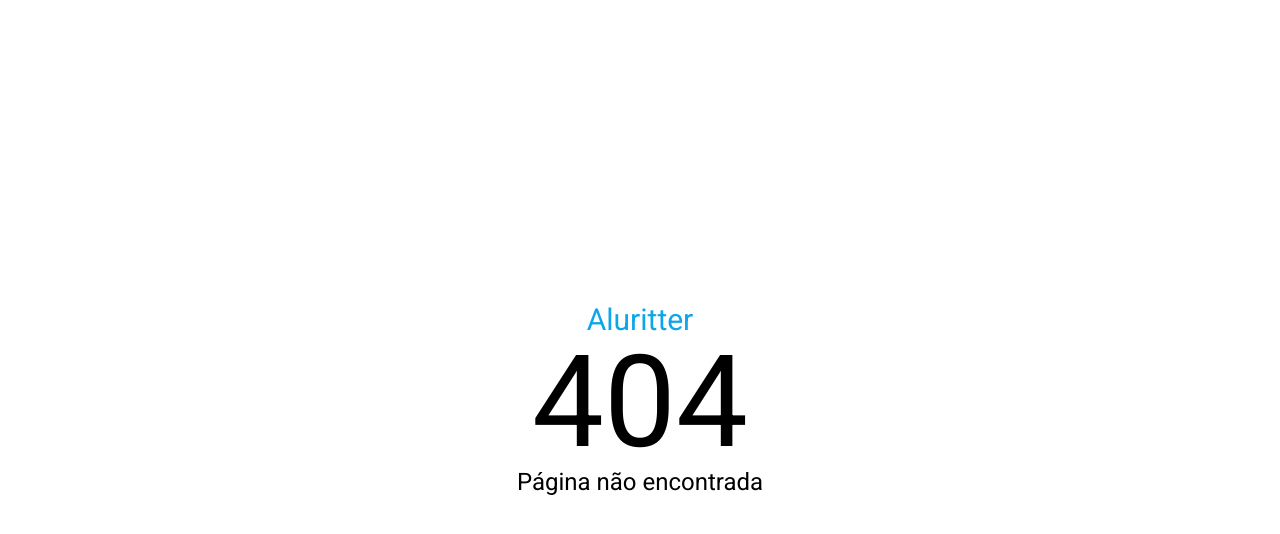
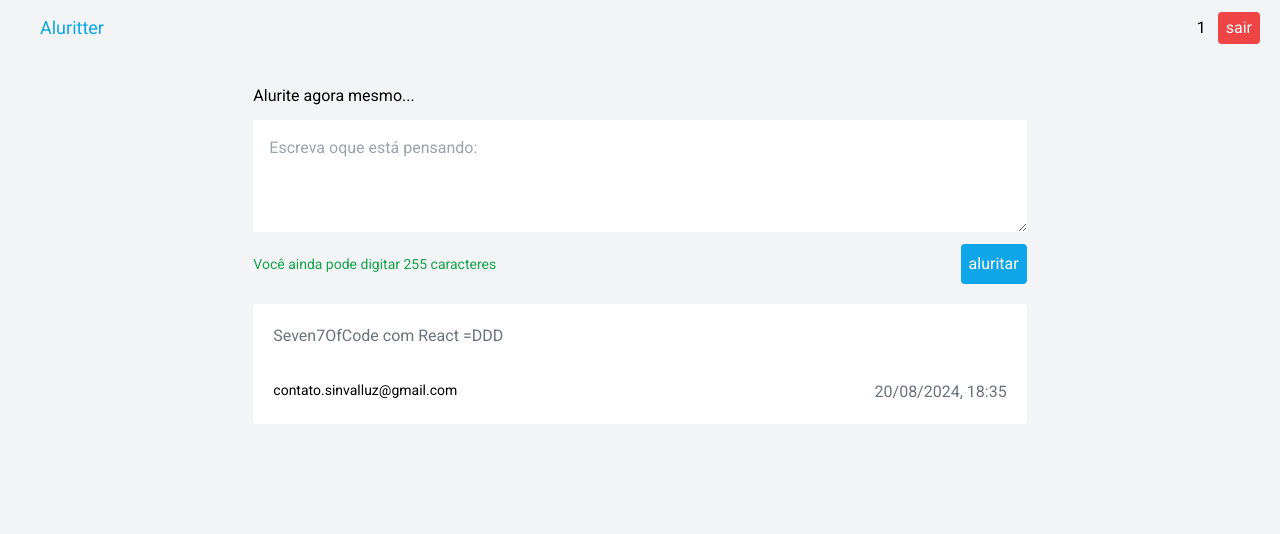
Before and after one commit to Sinvalluz/Aluritter, a Next.js app: page /home/1 in a window 1280 px wide. Before the commit this address had no page. Shown: the top 534 px of the page. Built offline with nearby package versions, Linux system fonts and the light colour scheme.

Commit message:
feat: adds Login authentication

```diff
--- /dev/null
+++ b/src/app/home/[homeId]/page.tsx
@@ -0,0 +1,16 @@
+import HomeHeader from '@/components/HomeHeader';
+import Main from '@/components/Main';
+
+interface HomeProps {
+	params: any;
+}
+
+export default function Home({ params }: HomeProps) {
+	const decodedEmail = decodeURIComponent(params.homeId);
+	return (
+		<div className='bg-backgroundHome min-h-screen flex flex-col'>
+			<HomeHeader email={decodedEmail} />
+			<Main />
+		</div>
+	);
+}
--- a/src/app/home/page.tsx
+++ b/src/app/home/page.tsx
@@ -1,10 +1,19 @@
+'use client';
+
+import { useRouter, useSearchParams } from 'next/navigation';
 import Main from '@/components/Main';
 import HomeHeader from '@/components/HomeHeader';
+import { useEffect, useState } from 'react';
+import { User } from 'firebase/auth';
+import { auth } from '@/services/firebase/firebaseService';
 
 export default function Home() {
+	const router = useRouter();
+	const searchParams = useSearchParams();
+	const [user, setUser] = useState<User | null>(null);
 	return (
 		<div className='bg-backgroundHome min-h-screen flex flex-col'>
-			<HomeHeader />
+			<HomeHeader email={'sei la'} />
 			<Main />
 		</div>
 	);
--- a/src/app/login/page.tsx
+++ b/src/app/login/page.tsx
@@ -7,17 +7,35 @@
 import Link from 'next/link';
 import { useForm } from 'react-hook-form';
 import { useRouter } from 'next/navigation';
+import { loginPass } from '@/utils/loginPass';
 
 export default function Login() {
 	const router = useRouter();
 	const { register, handleSubmit, reset } = useForm<Iform>();
 
-	const onSubmit = async (data: Iform) => {
-		if (data.email === '' && data.senha === '') {
+	const onSubmitLogin = async (data: Iform) => {
+		try {
+			if (!data.email || !data.senha) {
+				throw new Error('Email e senha são obrigatórios');
+			}
+
+			const user = await loginPass(data.email, data.senha);
+
+			if (user) {
+				router.push(`/home?uid=${user.uid}`);
+				console.log(user);
+			} else {
+				console.error('Login failed: User is undefined');
+				reset();
+			}
+		} catch (error) {
+			if (error instanceof Error) {
+				console.error(error.message);
+			} else {
+				console.error('An unexpected error occurred');
+			}
 			reset();
-			return;
 		}
-		router.push('/home');
 	};
 
 	return (
@@ -25,7 +43,7 @@
 			<div className='w-4/5 max-w-96 text-center'>
 				<Title />
 				<form
-					onSubmit={handleSubmit(onSubmit)}
+					onSubmit={handleSubmit(onSubmitLogin)}
 					className='flex flex-col mt-5 relative'>
 					<div className='flex flex-col gap-3'>
 						<Input
--- a/src/app/register/page.tsx
+++ b/src/app/register/page.tsx
@@ -4,10 +4,9 @@
 import Input from '@/components/Input';
 import Title from '@/components/Title';
 import Iform from '@/interfaces/Form';
-import { checkIfEmailExists } from '@/utils/checkIfEmailExists';
 import { registerPass } from '@/utils/registerPass';
-
 import Link from 'next/link';
+import { useRouter } from 'next/navigation';
 import { useState } from 'react';
 import { useForm } from 'react-hook-form';
 
@@ -15,16 +14,19 @@
 	const { register, handleSubmit, reset } = useForm<Iform>();
 	const [erro, setErro] = useState(false);
 	const [existeConta, setExisteConta] = useState(false);
+	const router = useRouter();
 
 	const onSubmit = async (data: Iform) => {
-		if (data.email !== '' && data.senha !== '') {
+		if (data.email && data.senha) {
 			const verificacao = await registerPass(data.email, data.senha);
-			if (verificacao == false) {
+			if (!verificacao) {
 				setExisteConta(true);
 				setErro(false);
 				reset();
 				return;
 			}
+
+			router.push('/home');
 			setExisteConta(false);
 			reset();
 			return;
--- a/src/components/HomeHeader/index.tsx
+++ b/src/components/HomeHeader/index.tsx
@@ -1,7 +1,11 @@
 import Link from 'next/link';
 import Title from '../Title';
 
-export default function HomeHeader() {
+interface HomeHeaderProps {
+	email: any;
+}
+
+export default function HomeHeader({ email }: HomeHeaderProps) {
 	return (
 		<header className='sm:h-11'>
 			<div className='py-3 sm:px-5 flex items-center flex-col sm:justify-between sm:flex-row'>
@@ -16,7 +20,7 @@
 					</Link>
 				</div>
 				<div className='flex items-center gap-3'>
-					<p>contato.sinvalluz@gmail.com</p>
+					<p>{email}</p>
 					<Link
 						href={'/login'}
 						className='py-1 px-2 bg-btnColorExit text-white rounded hidden sm:block'>
--- /dev/null
+++ b/src/utils/loginPass.ts
@@ -0,0 +1,15 @@
+import { auth } from '@/services/firebase/firebaseService';
+import { signInWithEmailAndPassword, User } from 'firebase/auth';
+
+export const loginPass = async (email: string, password: string): Promise<User | undefined> => {
+	try {
+		const userCredential = await signInWithEmailAndPassword(auth, email, password);
+		const user: User = userCredential.user;
+		console.log(user);
+		return user;
+	} catch (error: any) {
+		const errorCode = error.code;
+		const errorMessage = error.message;
+		console.error(`Error ${errorCode}: ${errorMessage}`);
+	}
+};
```
